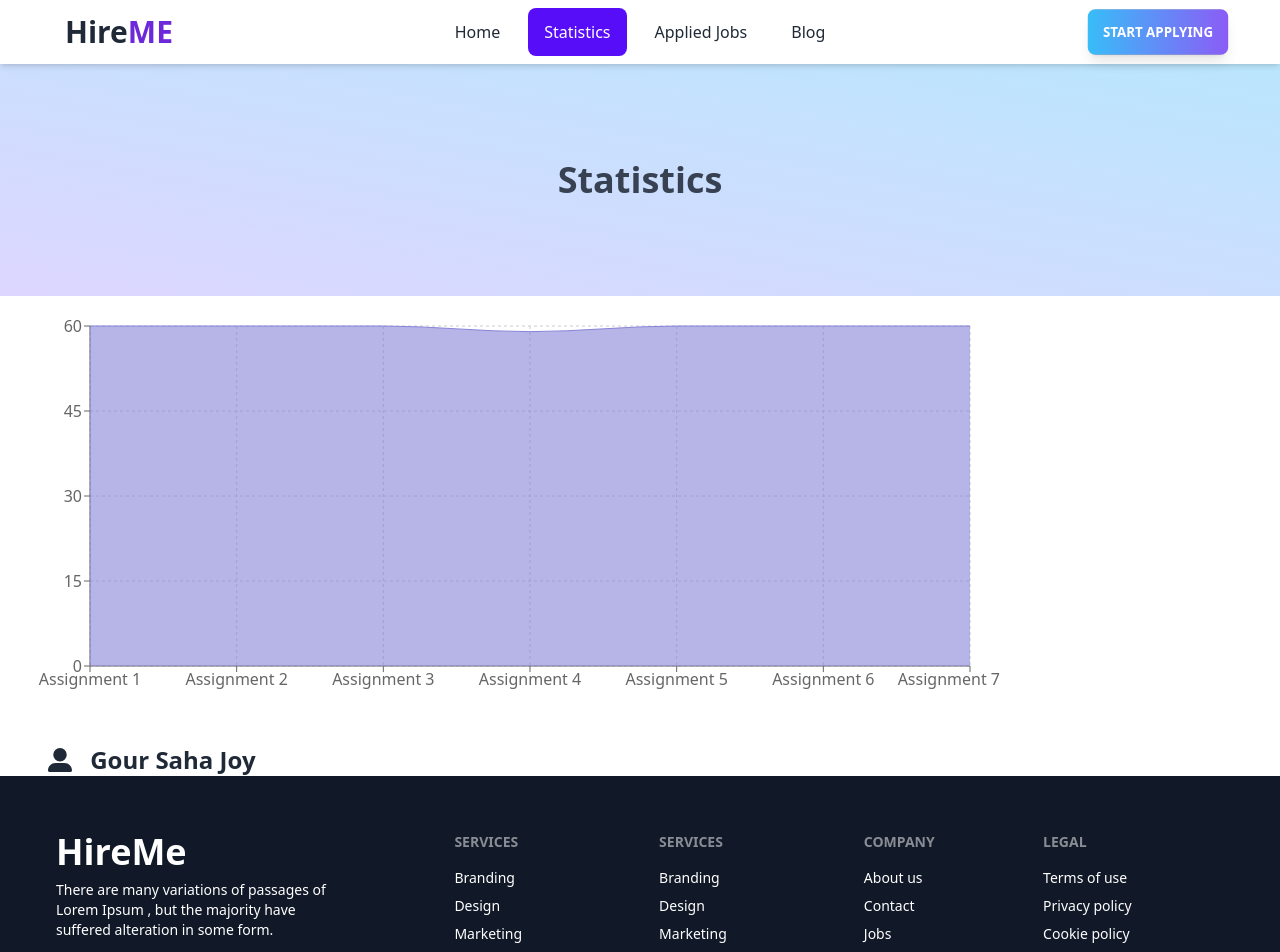
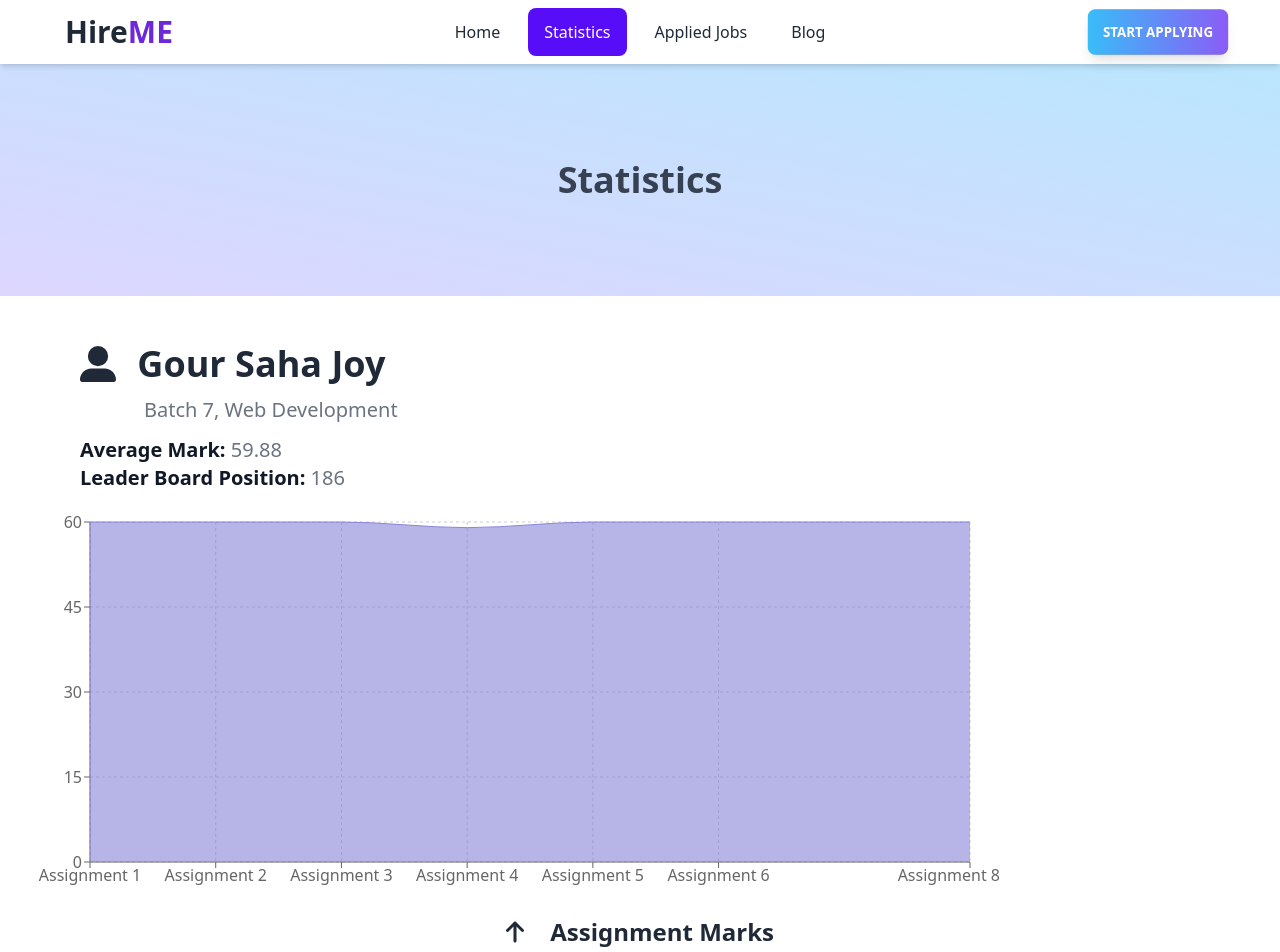
Before and after one commit to gsjoy24/hire-me, a React (Vite) app: page /statistics in a window 1280 px wide. Shown: the top 952 px of the page. Built offline with nearby package versions, Linux system fonts and the light colour scheme.

Commit message:
Statistics section complete

```diff
--- a/src/components/Statistics.jsx
+++ b/src/components/Statistics.jsx
@@ -2,7 +2,7 @@ import React from 'react';
 import { AreaChart, Area, XAxis, YAxis, CartesianGrid, Tooltip } from 'recharts';
 import SectionTitle from './SectionTitle';
 import { FontAwesomeIcon } from '@fortawesome/react-fontawesome';
-import { faUserAlt } from '@fortawesome/free-solid-svg-icons';
+import { faArrowUp, faUserAlt } from '@fortawesome/free-solid-svg-icons';
 const data = [
 	{
 		name: 'Assignment 1',
@@ -31,13 +31,31 @@ const data = [
 	{
 		name: 'Assignment 7',
 		marks: 60
+	},
+	{
+		name: 'Assignment 8',
+		marks: 60
 	}
 ];
 const Statistics = () => {
 	return (
 		<div>
 			<SectionTitle>Statistics</SectionTitle>
-			<div className='m-auto overflow-scroll lg:overflow-hidden'>
+			<div className='px-5 md:px-12 mt-12 ml-0 md:ml-8'>
+				<h3 className='text-4xl font-bold'>
+					<FontAwesomeIcon className='mr-3' icon={faUserAlt}></FontAwesomeIcon> Gour Saha Joy
+				</h3>
+
+				<p className='text-gray-500 ml-16 my-3  text-xl'>Batch 7, Web Development</p>
+				<p className='text-gray-500 text-xl'>
+					<span className='font-bold text-gray-900 '>Average Mark:</span> 59.88
+				</p>
+				<p className='text-gray-500 text-xl'>
+					<span className='font-bold text-gray-900 '>Leader Board Position:</span> 186
+				</p>
+			</div>
+			<div className='m-auto  pb-16'>
+				<div className='overflow-scroll lg:overflow-hidden'>
 					<AreaChart
 						width={1000}
 						height={400}
@@ -54,11 +72,9 @@ const Statistics = () => {
 						<Area type='monotone' dataKey='marks' stroke='#8884d8' fill='#8884d8' />
 					</AreaChart>
 				</div>
-			<div className='px-5 md:px-12 mt-12'>
-				<h3 className='text-2xl font-bold'>
-					<FontAwesomeIcon className='mr-3' icon={faUserAlt}></FontAwesomeIcon> Gour Saha Joy
-				</h3>
-				<p></p>
+				<p className='text-2xl font-bold text-center my-6'>
+					<FontAwesomeIcon className='mr-5' icon={faArrowUp} /> Assignment Marks
+				</p>
 			</div>
 		</div>
 	);
```
Lines whose indentation alone changed are shown as unchanged.
